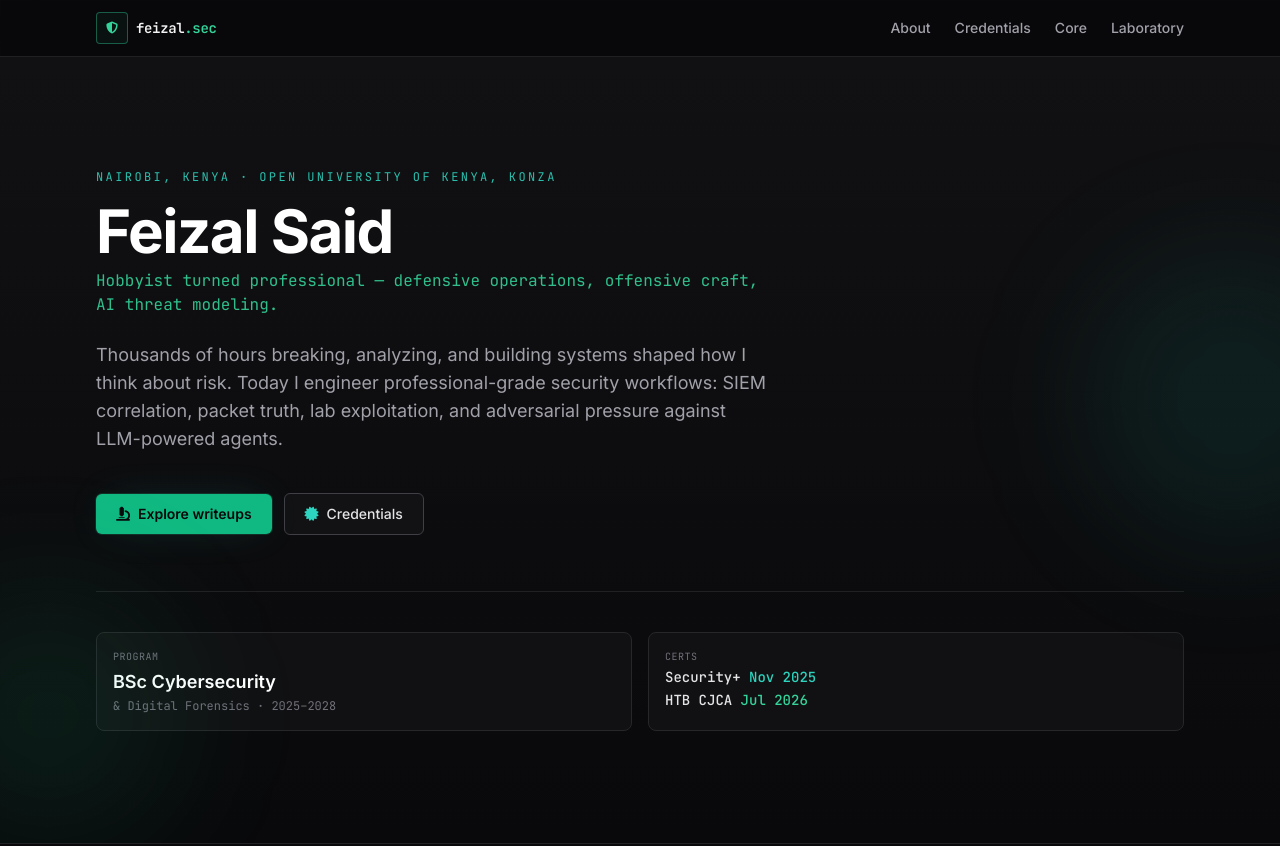
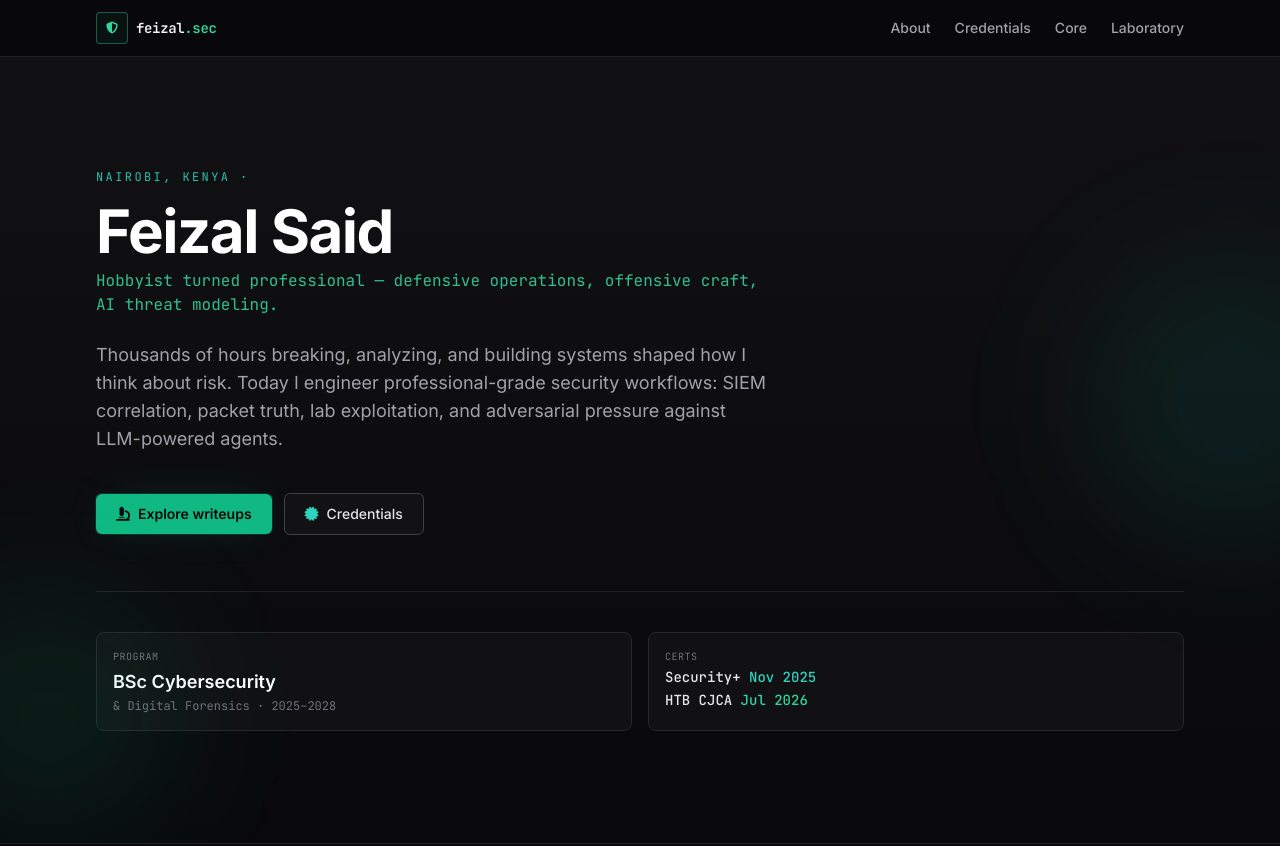
Before and after one commit to feizalsaid/feizalsaid, a plain HTML site: page index.html in a window 1280 px wide. Shown: the top 846 px of the page. Drawn offline with nearby package versions, Linux system fonts and the light colour scheme.

Commit message:
Update index.html

```diff
--- a/index.html
+++ b/index.html
@@ -175,7 +175,7 @@
         ></div>
         <div class="mx-auto max-w-6xl px-4 py-16 sm:px-6 sm:py-24 lg:px-8 lg:py-28">
           <p class="font-mono text-xs uppercase tracking-[0.2em] text-teal-400/90">
-            Nairobi, Kenya · Open University of Kenya, Konza
+            Nairobi, Kenya ·
           </p>
           <h1
             id="hero-heading"
```
